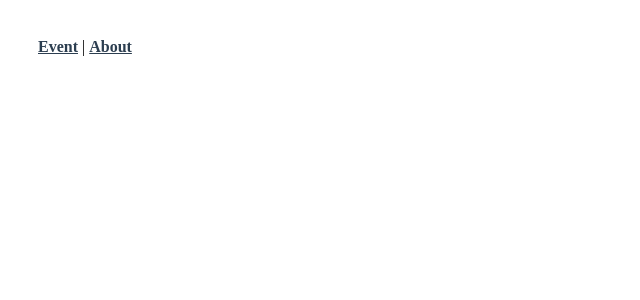
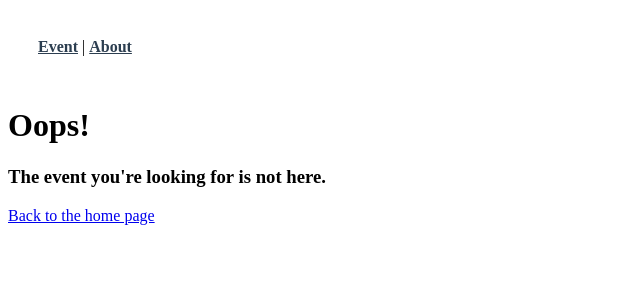
Before and after one commit to LinnLattYamxne/Component_Lab2, a Vue app in the folder compo_lab2/: page /404/event in a window 1280 px wide. Before the commit this address had no page. Shown: the top 300 px of the page, without its empty margins (0-640 px from the left). Built offline with nearby package versions, Linux system fonts and the light colour scheme; the HTML template or start-up script is replaced by a standard one.

Commit message:
404 error view 5.1

```diff
--- a/compo_lab2/src/router/index.ts
+++ b/compo_lab2/src/router/index.ts
@@ -1,12 +1,11 @@
 import { createRouter, createWebHistory } from 'vue-router'
 import EventListView from '@/views/EventListView.vue'
 import AboutView from '@/views/AboutView.vue'
-import StudentListView from '@/views/StudentListView.vue'
-// import EventDetailView from '@/views/EventDetailView.vue'
 import EventDetailView from '@/views/event/DetailView.vue'
 import EventRegisterView from '@/views/event/RegisterView.vue'
 import EventEditView from '@/views/event/EditView.vue'
 import EventLayoutView from '@/views/event/LayoutView.vue'
+import NotFoundView from '@/views/NotFoundView.vue'
 
 const router = createRouter({
   history: createWebHistory(import.meta.env.BASE_URL),
@@ -49,19 +48,17 @@
       component: AboutView
     },
     {
-      path: '/about',
-      name: 'about',
-      // route level code-splitting
-      // this generates a separate chunk (About.[hash].js) for this route
-      // which is lazy-loaded when the route is visited.
-      component: AboutView
+      path: '/404/:resource',
+      name: '404-resource-view',
+      component: NotFoundView,
+      props: true
     },
     {
-      path: '/students',
-      name: 'students',
-      component: StudentListView
+      path: '/:catchAll(.*)',
+      name: 'not-found',
+      component: NotFoundView
     }
-  ],
+  ]
 })
 
 export default router
--- /dev/null
+++ b/compo_lab2/src/views/NotFoundView.vue
@@ -0,0 +1,17 @@
+<script setup lang="ts">
+// eslint-disable-next-line @typescript-eslint/no-unused-vars
+const props = withDefaults(
+  defineProps<{
+    resource: string
+  }>(),
+  {
+    resource: 'page'
+  }
+)
+</script>
+
+<template>
+  <h1>Oops!</h1>
+  <h3>The {{ resource }} you're looking for is not here.</h3>
+  <router-link :to="{ name: 'event-list-view' }">Back to the home page</router-link>
+</template>
--- a/compo_lab2/src/views/event/LayoutView.vue
+++ b/compo_lab2/src/views/event/LayoutView.vue
@@ -1,5 +1,6 @@
 <script setup lang="ts">
 import { ref, onMounted } from 'vue'
+import { useRouter } from 'vue-router'
 import type { Event } from '@/types'
 import EventService from '@/services/EventService'
 
@@ -10,14 +11,18 @@
     required: true
   }
 })
+const router = useRouter()
 
 onMounted(() => {
-  EventService.getEvent(Number(props.id))
+  EventService.getEvent(parseInt(props.id))
     .then((response) => {
       event.value = response.data
     })
-    .catch((error) => {
-      console.error('There was an error!', error)
+    .catch(() => {
+      router.push({
+        name: '404-resource-view',
+        params: { resource: 'event' }
+      })
     })
 })
 </script>
```
Lines whose indentation alone changed are shown as unchanged.
